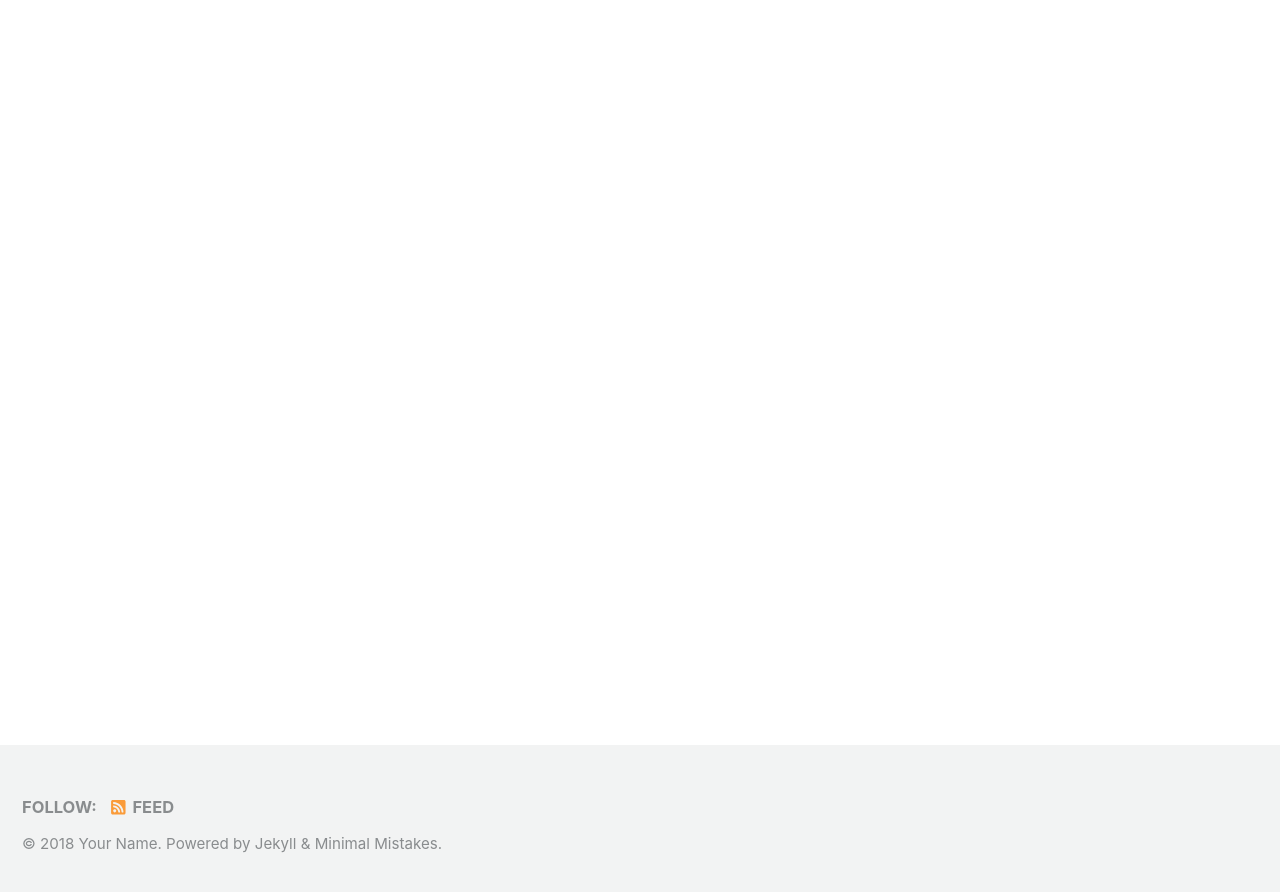
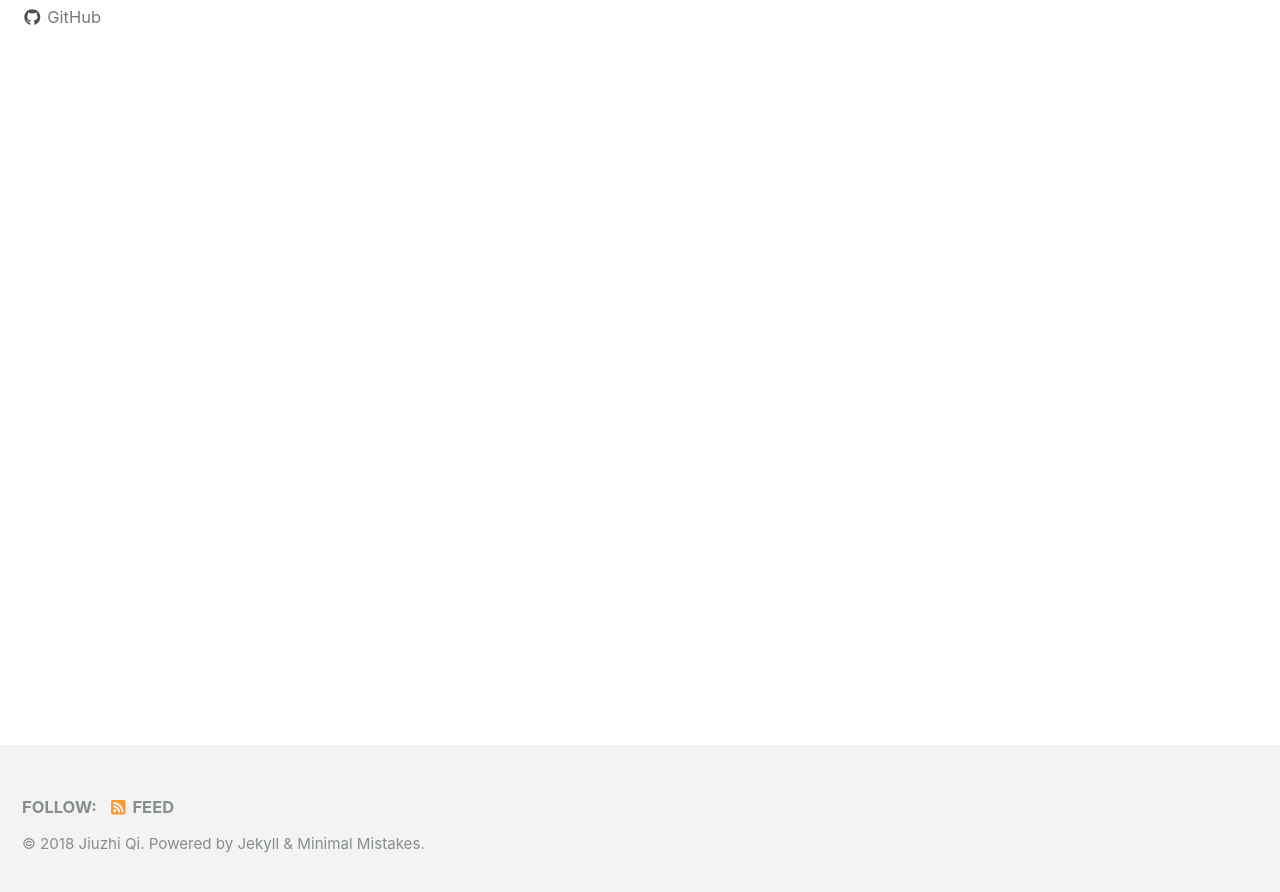
Before and after one commit to jzhzj/jzhzj.github.io, a Jekyll site: the page built from index.html, in a window 1280 px wide and 900 px high, scrolled down 222 px. Shown: the top 892 px of the window. Built offline with Jekyll 4.4.1, drawn with Linux system fonts in a browser that asks for light colours; cached includes are drawn as plain includes; nearby versions of some CDN libraries; the list of posts is cut into pages by our own code; some of the changed text lies outside the part shown.

Commit message:
some changes to _config.yml

```diff
--- a/_config.yml
+++ b/_config.yml
@@ -16,10 +16,10 @@ minimal_mistakes_skin    : "default" # "air", "aqua", "contrast", "dark", "dirt"
 
 # Site Settings
 locale                   : "en-US"
-title                    : "Site Title"
+title                    : "Intro to Distributed Systems"
 title_separator          : "-"
-name                     : "Your Name"
-description              : "An amazing website."
+name                     : "Jiuzhi Qi"
+description              : "Distributed Systems Introduction"
 url                      : # the base hostname & protocol for your site e.g. "https://mmistakes.github.io"
 baseurl                  : # the subpath of your site, e.g. "/blog"
 repository               : # GitHub username/repo-name e.g. "mmistakes/minimal-mistakes"
@@ -103,10 +103,11 @@ analytics:
 
 # Site Author
 author:
-  name             : "Your Name"
+  name             : "Jiuzhi Qi"
   avatar           : # path of avatar image, e.g. "/assets/images/bio-photo.jpg"
-  bio              : "I am an amazing person."
-  location         : "Somewhere"
+  bio              : "Master in CS"
+  location         : "Washington, DC, US"
+  github           : "jzhzj"
   email            :
   links:
     - label: "Email"
@@ -290,3 +291,11 @@ defaults:
       comments: # true
       share: true
       related: true
+
+  # _pages
+  - scope:
+      path: ""
+      type: pages
+    values:
+      layout: single
+      author_profile: true
```
